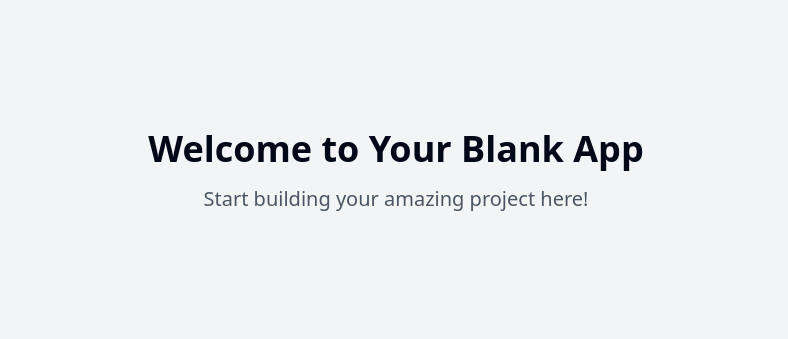
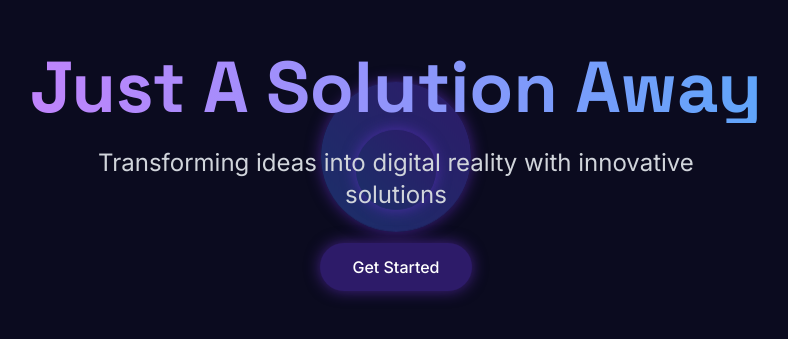
Before and after one commit to justasolution/cosmic-design-playground, a React (Vite) app: page / in a window 1280 px wide. Shown: the part 229-568 px from the top of the page, without its empty margins (244-1032 px from the left). Built offline with nearby package versions, Linux system fonts and the light colour scheme.

Commit message:
Clone website and redesign
Clone the specified website using Angular and implement a creative design featuring planet animations.
[skip gpt_engineer]

```diff
--- a/package.json
+++ b/package.json
@@ -45,6 +45,7 @@
     "cmdk": "^1.0.0",
     "date-fns": "^3.6.0",
     "embla-carousel-react": "^8.3.0",
+    "framer-motion": "^12.0.5",
     "input-otp": "^1.2.4",
     "lucide-react": "^0.462.0",
     "next-themes": "^0.3.0",
--- /dev/null
+++ b/src/components/Hero.tsx
@@ -0,0 +1,53 @@
+import { motion } from "framer-motion";
+import Planet from "./Planet";
+
+const Hero = () => {
+  return (
+    <div className="relative min-h-screen flex items-center justify-center overflow-hidden px-4">
+      <Planet
+        size="100px"
+        position="top-20 right-[20%]"
+        animation="animate-float"
+      />
+      <Planet
+        size="150px"
+        position="bottom-40 left-[10%]"
+        animation="animate-float-slow"
+      />
+      <Planet
+        size="80px"
+        position="top-[30%] left-[15%]"
+        animation="animate-float"
+      />
+
+      <div className="relative z-10 text-center">
+        <motion.h1
+          className="text-5xl md:text-7xl font-space font-bold gradient-text mb-6"
+          initial={{ opacity: 0, y: 20 }}
+          animate={{ opacity: 1, y: 0 }}
+          transition={{ duration: 0.8 }}
+        >
+          Just A Solution Away
+        </motion.h1>
+        <motion.p
+          className="text-xl md:text-2xl text-gray-300 max-w-2xl mx-auto"
+          initial={{ opacity: 0, y: 20 }}
+          animate={{ opacity: 1, y: 0 }}
+          transition={{ duration: 0.8, delay: 0.2 }}
+        >
+          Transforming ideas into digital reality with innovative solutions
+        </motion.p>
+        <motion.button
+          className="mt-8 px-8 py-3 bg-space-purple hover:bg-space-blue rounded-full font-medium transition-all duration-300 glow"
+          initial={{ opacity: 0, y: 20 }}
+          animate={{ opacity: 1, y: 0 }}
+          transition={{ duration: 0.8, delay: 0.4 }}
+        >
+          Get Started
+        </motion.button>
+      </div>
+    </div>
+  );
+};
+
+export default Hero;
--- /dev/null
+++ b/src/components/Planet.tsx
@@ -0,0 +1,30 @@
+import { cn } from "@/lib/utils";
+
+interface PlanetProps {
+  size: string;
+  position: string;
+  animation: string;
+  className?: string;
+}
+
+const Planet = ({ size, position, animation, className }: PlanetProps) => {
+  return (
+    <div
+      className={cn(
+        "planet",
+        animation,
+        className
+      )}
+      style={{
+        width: size,
+        height: size,
+        ...position.split(" ").reduce((acc, val) => {
+          const [prop, value] = val.split("-");
+          return { ...acc, [prop]: value };
+        }, {})
+      }}
+    />
+  );
+};
+
+export default Planet;
--- a/src/index.css
+++ b/src/index.css
@@ -1,101 +1,36 @@
+@import url('https://fonts.googleapis.com/css2?family=Space+Grotesk:wght@300;400;500;600;700&family=Inter:wght@300;400;500;600;700&display=swap');
+
 @tailwind base;
 @tailwind components;
 @tailwind utilities;
 
 @layer base {
-  :root {
-    --background: 0 0% 100%;
-    --foreground: 222.2 84% 4.9%;
-
-    --card: 0 0% 100%;
-    --card-foreground: 222.2 84% 4.9%;
-
-    --popover: 0 0% 100%;
-    --popover-foreground: 222.2 84% 4.9%;
-
-    --primary: 222.2 47.4% 11.2%;
-    --primary-foreground: 210 40% 98%;
-
-    --secondary: 210 40% 96.1%;
-    --secondary-foreground: 222.2 47.4% 11.2%;
-
-    --muted: 210 40% 96.1%;
-    --muted-foreground: 215.4 16.3% 46.9%;
-
-    --accent: 210 40% 96.1%;
-    --accent-foreground: 222.2 47.4% 11.2%;
-
-    --destructive: 0 84.2% 60.2%;
-    --destructive-foreground: 210 40% 98%;
-
-    --border: 214.3 31.8% 91.4%;
-    --input: 214.3 31.8% 91.4%;
-    --ring: 222.2 84% 4.9%;
-
-    --radius: 0.5rem;
-
-    --sidebar-background: 0 0% 98%;
-
-    --sidebar-foreground: 240 5.3% 26.1%;
-
-    --sidebar-primary: 240 5.9% 10%;
-
-    --sidebar-primary-foreground: 0 0% 98%;
-
-    --sidebar-accent: 240 4.8% 95.9%;
-
-    --sidebar-accent-foreground: 240 5.9% 10%;
-
-    --sidebar-border: 220 13% 91%;
-
-    --sidebar-ring: 217.2 91.2% 59.8%;
-  }
-
-  .dark {
-    --background: 222.2 84% 4.9%;
-    --foreground: 210 40% 98%;
-
-    --card: 222.2 84% 4.9%;
-    --card-foreground: 210 40% 98%;
-
-    --popover: 222.2 84% 4.9%;
-    --popover-foreground: 210 40% 98%;
-
-    --primary: 210 40% 98%;
-    --primary-foreground: 222.2 47.4% 11.2%;
-
-    --secondary: 217.2 32.6% 17.5%;
-    --secondary-foreground: 210 40% 98%;
-
-    --muted: 217.2 32.6% 17.5%;
-    --muted-foreground: 215 20.2% 65.1%;
-
-    --accent: 217.2 32.6% 17.5%;
-    --accent-foreground: 210 40% 98%;
-
-    --destructive: 0 62.8% 30.6%;
-    --destructive-foreground: 210 40% 98%;
-
-    --border: 217.2 32.6% 17.5%;
-    --input: 217.2 32.6% 17.5%;
-    --ring: 212.7 26.8% 83.9%;
-    --sidebar-background: 240 5.9% 10%;
-    --sidebar-foreground: 240 4.8% 95.9%;
-    --sidebar-primary: 224.3 76.3% 48%;
-    --sidebar-primary-foreground: 0 0% 100%;
-    --sidebar-accent: 240 3.7% 15.9%;
-    --sidebar-accent-foreground: 240 4.8% 95.9%;
-    --sidebar-border: 240 3.7% 15.9%;
-    --sidebar-ring: 217.2 91.2% 59.8%;
+  body {
+    @apply bg-space-dark text-white font-sans;
   }
 }
 
-@layer base {
-  * {
-    @apply border-border;
-  }
+.gradient-text {
+  @apply bg-clip-text text-transparent bg-gradient-to-r from-purple-400 to-blue-400;
+}
 
-  body {
-    @apply bg-background text-foreground;
-  }
+.glow {
+  box-shadow: 0 0 15px rgba(124, 58, 237, 0.5);
 }
+
+.planet {
+  @apply absolute rounded-full glow;
+  background: linear-gradient(225deg, #2D1B69 0%, #1B3069 100%);
+}
+
+::-webkit-scrollbar {
+  width: 8px;
+}
+
+::-webkit-scrollbar-track {
+  @apply bg-space-dark;
+}
+
+::-webkit-scrollbar-thumb {
+  @apply bg-space-purple rounded-full;
+}
--- a/src/pages/Index.tsx
+++ b/src/pages/Index.tsx
@@ -1,13 +1,10 @@
-// Update this page (the content is just a fallback if you fail to update the page)
+import Hero from "@/components/Hero";
 
 const Index = () => {
   return (
-    <div className="min-h-screen flex items-center justify-center bg-gray-100">
-      <div className="text-center">
-        <h1 className="text-4xl font-bold mb-4">Welcome to Your Blank App</h1>
-        <p className="text-xl text-gray-600">Start building your amazing project here!</p>
-      </div>
-    </div>
+    <main className="bg-space-dark min-h-screen">
+      <Hero />
+    </main>
   );
 };
 
--- a/tailwind.config.ts
+++ b/tailwind.config.ts
@@ -12,85 +12,45 @@ export default {
   theme: {
     container: {
       center: true,
-			padding: '2rem',
+      padding: "2rem",
       screens: {
-				'2xl': '1400px'
-			}
+        "2xl": "1400px",
+      },
     },
     extend: {
       colors: {
-				border: 'hsl(var(--border))',
-				input: 'hsl(var(--input))',
-				ring: 'hsl(var(--ring))',
-				background: 'hsl(var(--background))',
-				foreground: 'hsl(var(--foreground))',
-				primary: {
-					DEFAULT: 'hsl(var(--primary))',
-					foreground: 'hsl(var(--primary-foreground))'
+        space: {
+          dark: "#0B0B1F",
+          purple: "#2D1B69",
+          blue: "#1B3069",
+          accent: "#FF5E63",
         },
-				secondary: {
-					DEFAULT: 'hsl(var(--secondary))',
-					foreground: 'hsl(var(--secondary-foreground))'
-				},
-				destructive: {
-					DEFAULT: 'hsl(var(--destructive))',
-					foreground: 'hsl(var(--destructive-foreground))'
-				},
-				muted: {
-					DEFAULT: 'hsl(var(--muted))',
-					foreground: 'hsl(var(--muted-foreground))'
-				},
-				accent: {
-					DEFAULT: 'hsl(var(--accent))',
-					foreground: 'hsl(var(--accent-foreground))'
-				},
-				popover: {
-					DEFAULT: 'hsl(var(--popover))',
-					foreground: 'hsl(var(--popover-foreground))'
-				},
-				card: {
-					DEFAULT: 'hsl(var(--card))',
-					foreground: 'hsl(var(--card-foreground))'
-				},
-				sidebar: {
-					DEFAULT: 'hsl(var(--sidebar-background))',
-					foreground: 'hsl(var(--sidebar-foreground))',
-					primary: 'hsl(var(--sidebar-primary))',
-					'primary-foreground': 'hsl(var(--sidebar-primary-foreground))',
-					accent: 'hsl(var(--sidebar-accent))',
-					'accent-foreground': 'hsl(var(--sidebar-accent-foreground))',
-					border: 'hsl(var(--sidebar-border))',
-					ring: 'hsl(var(--sidebar-ring))'
-				}
-			},
-			borderRadius: {
-				lg: 'var(--radius)',
-				md: 'calc(var(--radius) - 2px)',
-				sm: 'calc(var(--radius) - 4px)'
       },
       keyframes: {
-				'accordion-down': {
-					from: {
-						height: '0'
+        "float": {
+          "0%, 100%": { transform: "translateY(0)" },
+          "50%": { transform: "translateY(-20px)" },
         },
-					to: {
-						height: 'var(--radix-accordion-content-height)'
-					}
+        "rotate": {
+          "0%": { transform: "rotate(0deg)" },
+          "100%": { transform: "rotate(360deg)" },
         },
-				'accordion-up': {
-					from: {
-						height: 'var(--radix-accordion-content-height)'
+        "pulse-glow": {
+          "0%, 100%": { opacity: "1" },
+          "50%": { opacity: "0.5" },
         },
-					to: {
-						height: '0'
-					}
-				}
       },
       animation: {
-				'accordion-down': 'accordion-down 0.2s ease-out',
-				'accordion-up': 'accordion-up 0.2s ease-out'
-			}
-		}
+        "float": "float 6s ease-in-out infinite",
+        "float-slow": "float 8s ease-in-out infinite",
+        "rotate": "rotate 20s linear infinite",
+        "pulse-glow": "pulse-glow 2s ease-in-out infinite",
+      },
+      fontFamily: {
+        space: ["Space Grotesk", "sans-serif"],
+        sans: ["Inter", "sans-serif"],
+      },
+    },
   },
   plugins: [require("tailwindcss-animate")],
 } satisfies Config;
```
Also changed, not shown: 1 other file (tests, documents, lock files or other folders). Lines whose indentation alone changed are shown as unchanged.
